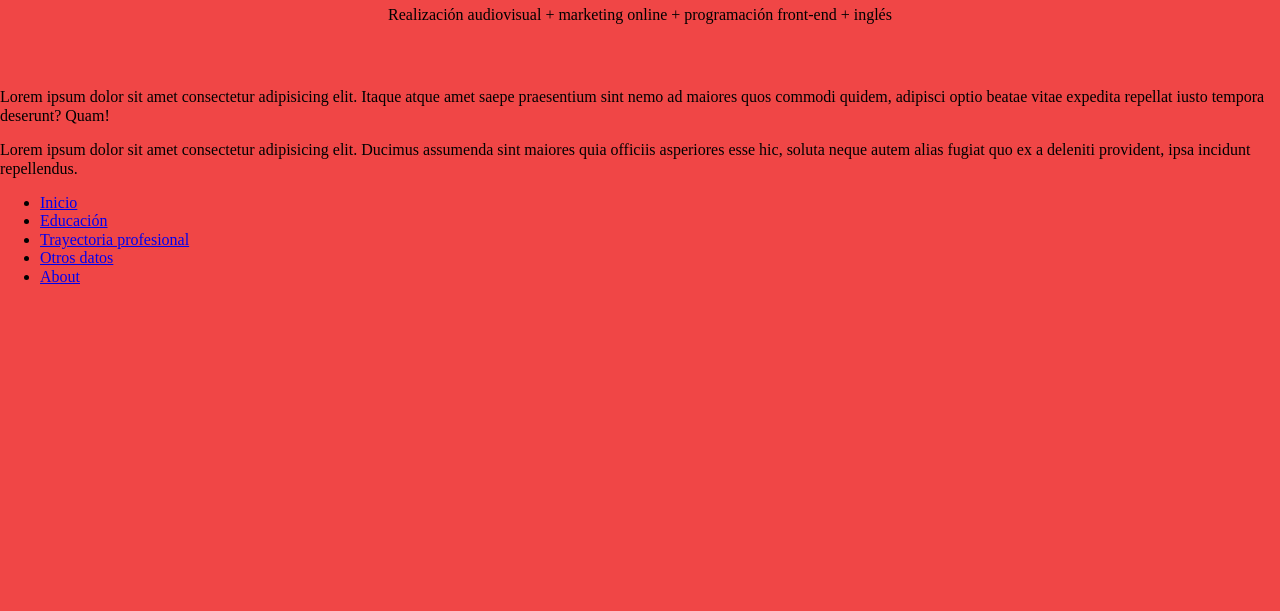
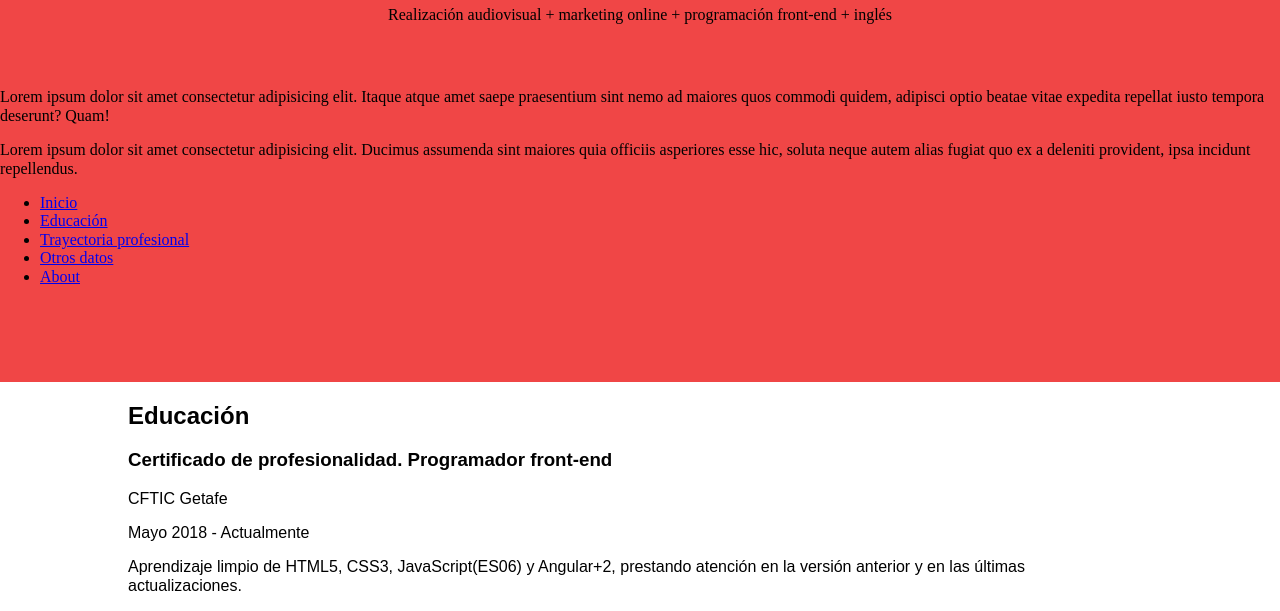
Before and after one commit to Dieguetex/Curriculum, a website: page index.html in a window 1280 px wide. Shown: the part 182-793 px from the top of the page. Drawn offline with nearby package versions, Linux system fonts and the light colour scheme; a web font is replaced by a local one.

Commit message:
Basico// Rehacer grid

```diff
--- a/scss/style.scss
+++ b/scss/style.scss
@@ -2,9 +2,10 @@
     box-sizing: border-box;
 }
 
+//REPASAR GRID Y HACERLO !!!!!!!!!!
 header {
-    height: 150vh;
     background-color: rgb(240, 70, 70);
+    padding-bottom: 10vh;
 
 
     div:nth-of-type(1){
```
Also changed, not shown: css/style.css, 2 other files.
